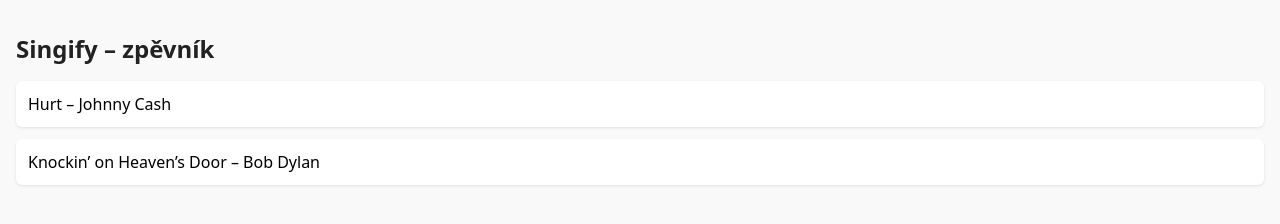
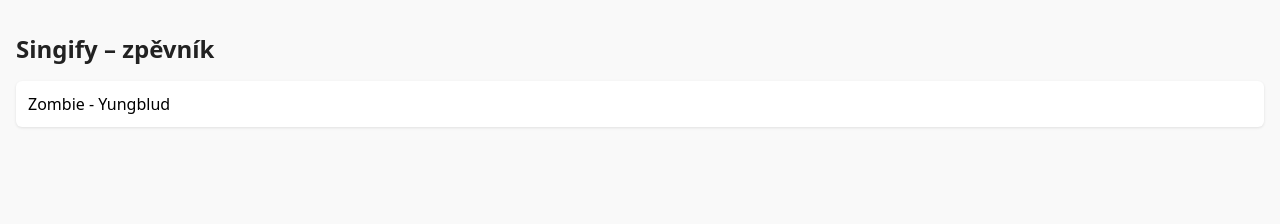
Before and after one commit to martinkutlak/singify, a plain HTML site: page index.html in a window 1280 px wide. Drawn offline with Linux system fonts and the light colour scheme.

Commit message:
Update index.html

```diff
--- a/index.html
+++ b/index.html
@@ -50,10 +50,7 @@
 
   <ul>
     <li>
-      <a href="pdf/hurt.pdf">Hurt – Johnny Cash</a>
-    </li>
-    <li>
-      <a href="pdf/knocking_on_heavens_door.pdf">Knockin’ on Heaven’s Door – Bob Dylan</a>
+      <a href="pdf/zombie_yungblud.pdf">Zombie - Yungblud</a>
     </li>
   </ul>
 </body>
```
